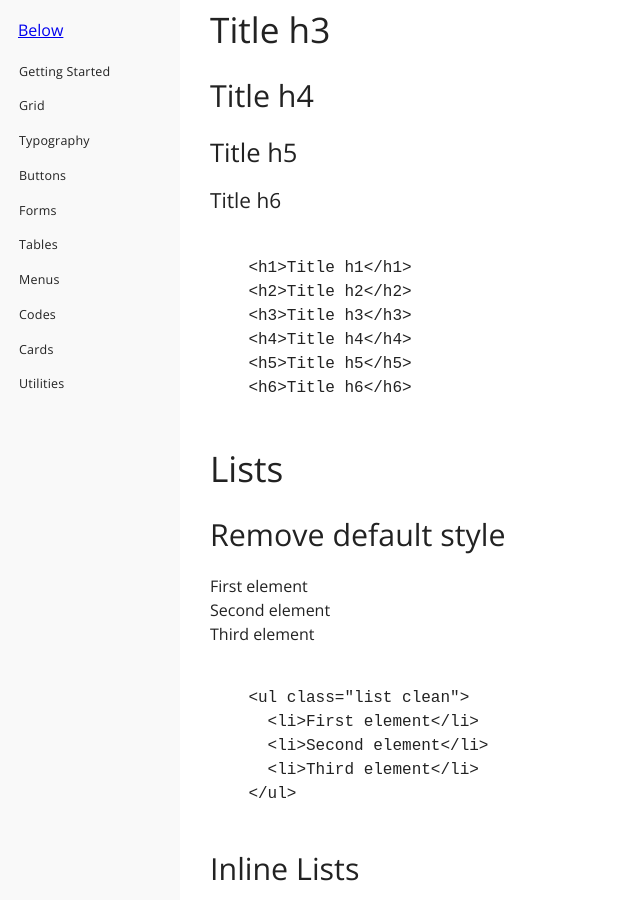
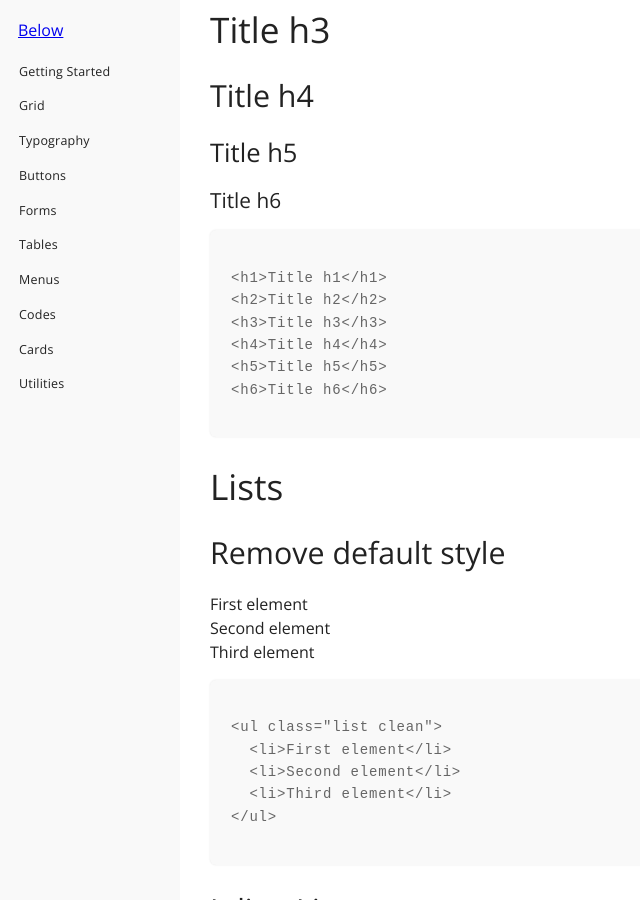
Before and after one commit to innusource/below, a Jekyll site: the page built from 03-typography.html, in a window 1280 px wide and 900 px high, scrolled down 342 px. Shown: the whole window, without its empty margins (0-640 px from the left). Built offline with Jekyll 4.4.1, drawn with Linux system fonts in a browser that asks for light colours; some web fonts are replaced.

Commit message:
typography codes

```diff
--- a/03-typography.html
+++ b/03-typography.html
@@ -14,7 +14,7 @@ title: Typography
 <h5>Title h5</h5>
 <h6>Title h6</h6>
 
-<pre>
+<pre class="codes">
   <code>
 <span>&lt;h1&gt;</span>Title h1<span class="nt">&lt;/h1&gt;</span>
 <span>&lt;h2&gt;</span>Title h2<span>&lt;/h2&gt;</span>
@@ -33,7 +33,7 @@ title: Typography
   <li>Third element</li>
 </ul>
 
-<pre>
+<pre class="codes">
   <code data-lang="html">
 &lt;ul class="list clean"&gt;
   &lt;li&gt;First element&lt;/li&gt;
@@ -50,7 +50,7 @@ title: Typography
   <li>Third element</li>
 </ul>
 
-<pre>
+<pre class="codes">
   <code>
 &lt;ul class="list inline"&gt;
   &lt;li&gt;First element&lt;/li&gt;
@@ -65,7 +65,7 @@ title: Typography
   Lorem ipsum dolor sit amet, consectetur adipiscing elit. Integer posuere erat a ante.
 </blockquote>
 
-<pre>
+<pre class="codes">
   <code>
 &lt;blockquote&gt;
   Lorem ipsum dolor sit amet, consectetur adipiscing elit. Integer posuere erat a ante.
```
Lines whose indentation alone changed are shown as unchanged.
